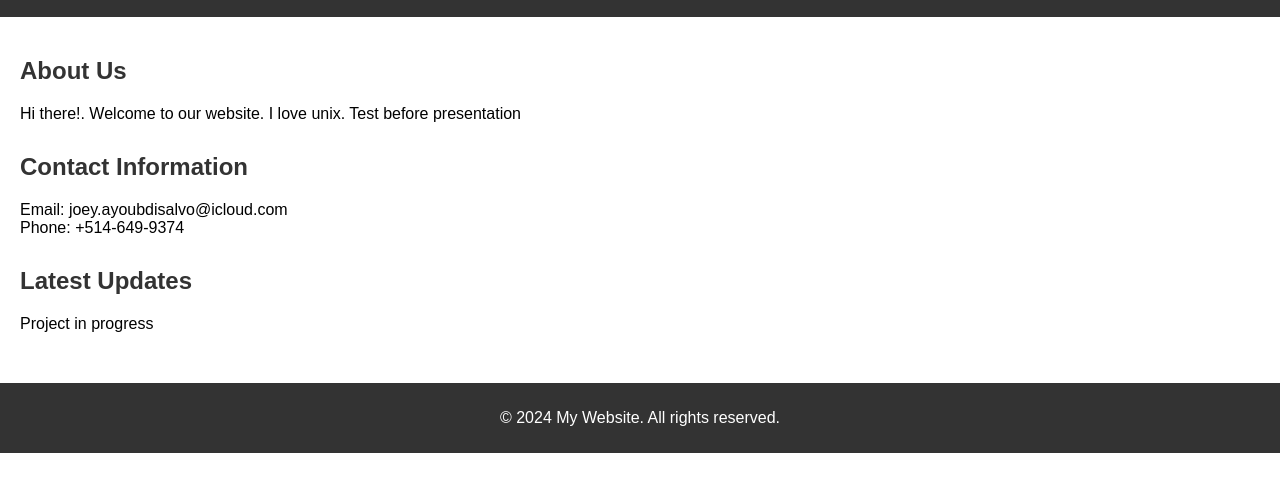
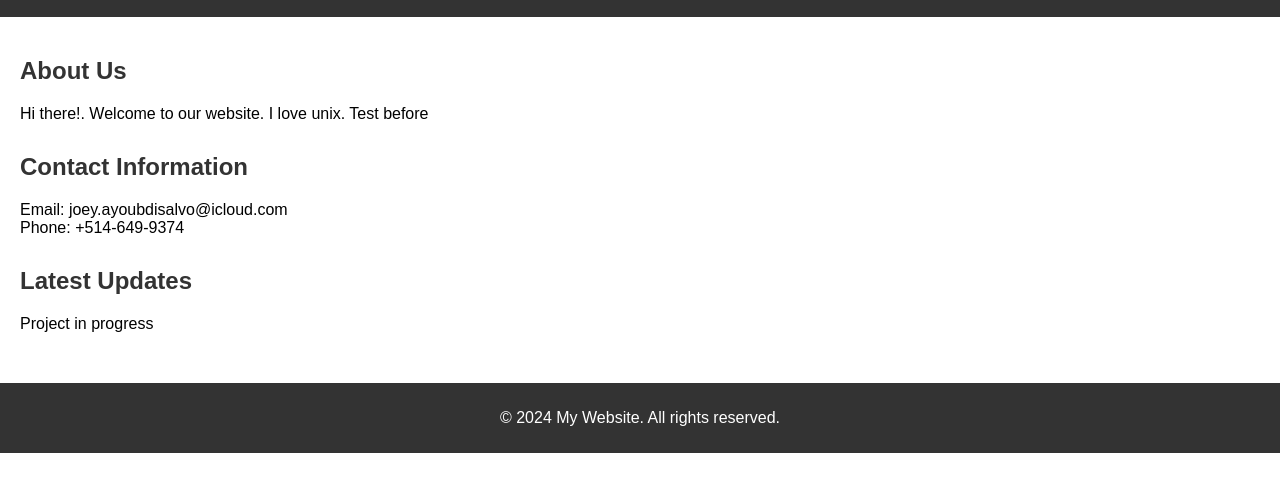
Before and after one commit to legendaryage/project, a plain HTML site: page index.html in a window 1280 px wide. Shown: the part 60-552 px from the top of the page. Drawn offline with Linux system fonts and the light colour scheme.

Commit message:
Update index.html

```diff
--- a/index.html
+++ b/index.html
@@ -14,7 +14,7 @@
     <section>
       <h2>About Us</h2>
       <p>
-        Hi there!. Welcome to our website. I love unix. Test before presentation
+        Hi there!. Welcome to our website. I love unix. Test before
       </p>
     </section>
     <section>
```
